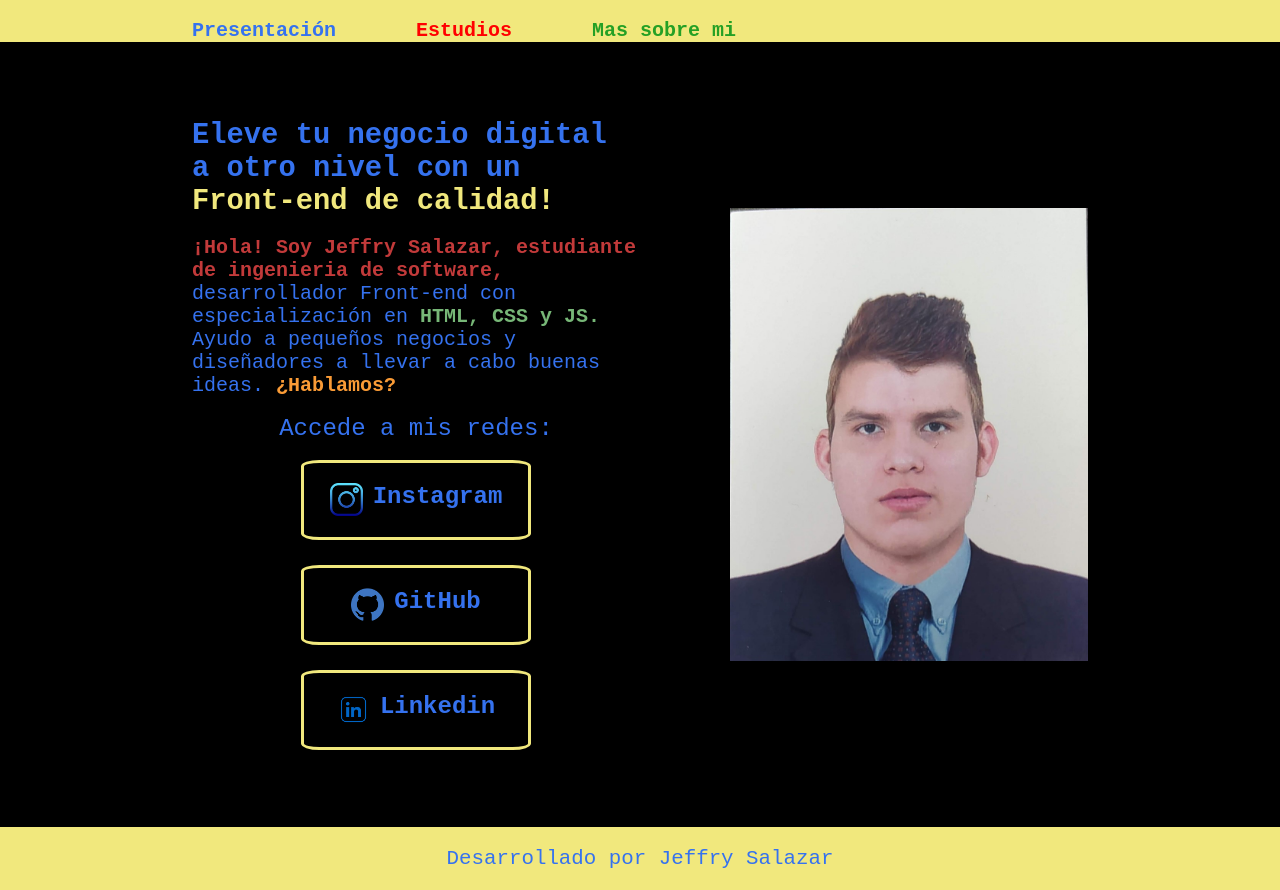
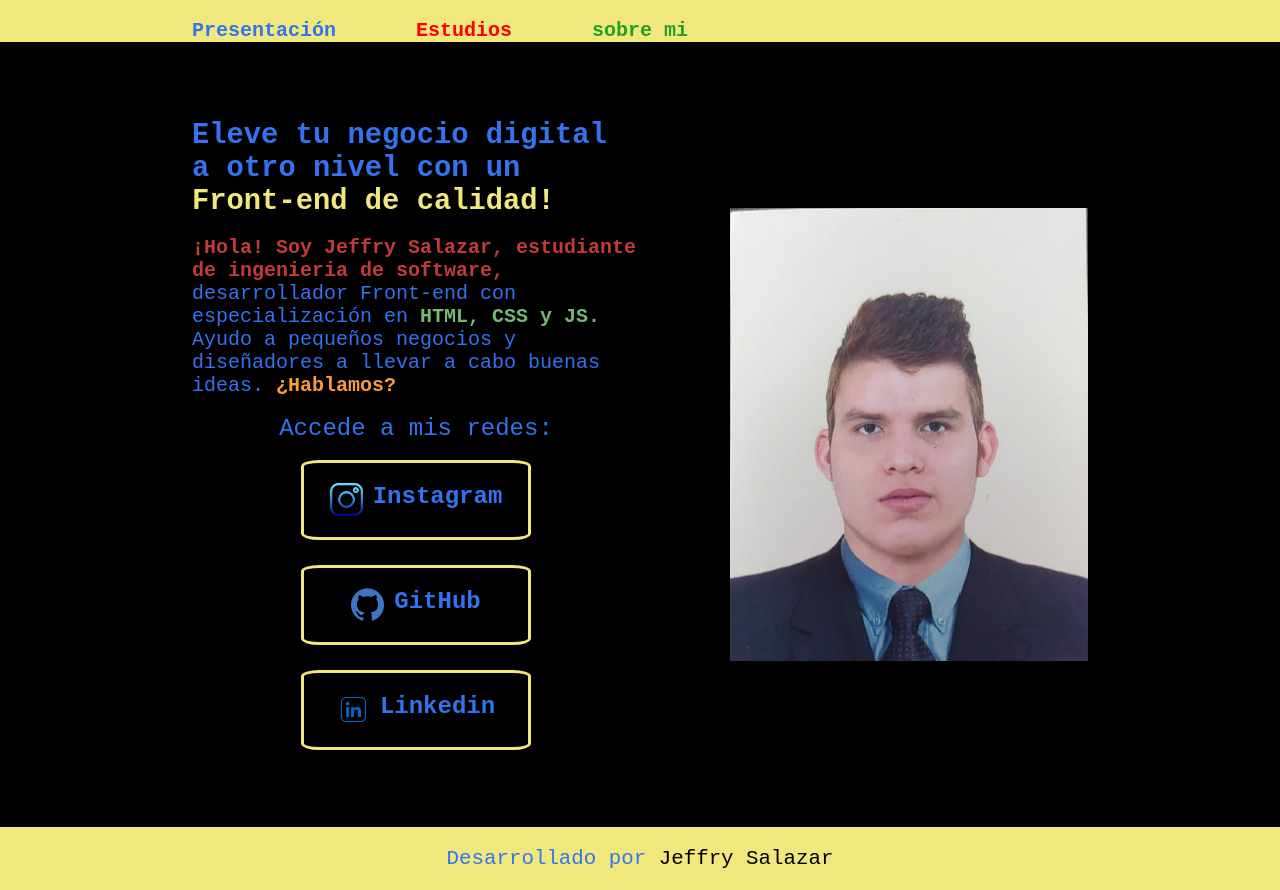
Before and after one commit to Jeff-23/Mi-portafolio, a plain HTML site: page index.html in a window 1280 px wide. Drawn offline with Linux system fonts and the light colour scheme.

Commit message:
Arreglo de menu sobre mi

```diff
--- a/index.html
+++ b/index.html
@@ -11,7 +11,7 @@
         <nav class="navegacion__entre__paginas">
             <a class="menu__link__uno" href="index.html">Presentación</a>
             <a class="menu__link__dos" href="estudios.html">Estudios</a>
-            <a class="menu__link__tres" href="sobremí.html">Mas sobre mi</a>
+            <a class="menu__link__tres" href="sobremí.html">sobre mi</a>
         </nav>
     </header>
     <main class="container">
@@ -41,6 +41,6 @@
         </section>
             <img class="imagen__presentacion" src="img/Foto perfil.jpg" alt="imagen de prueba">
     </main>
-            <footer class="footer"><p>Desarrollado por <span class="texto__once__mí">Jeffry Salazar</span></p></footer>
+            <footer class="footer"><p>Desarrollado por <span class="texto__once__mi">Jeffry Salazar</span></p></footer>
 </body>
 </html>
```
Also changed, not shown: estudios.html (+1 -1 lines), sobremí.html (+1 -1 lines).
